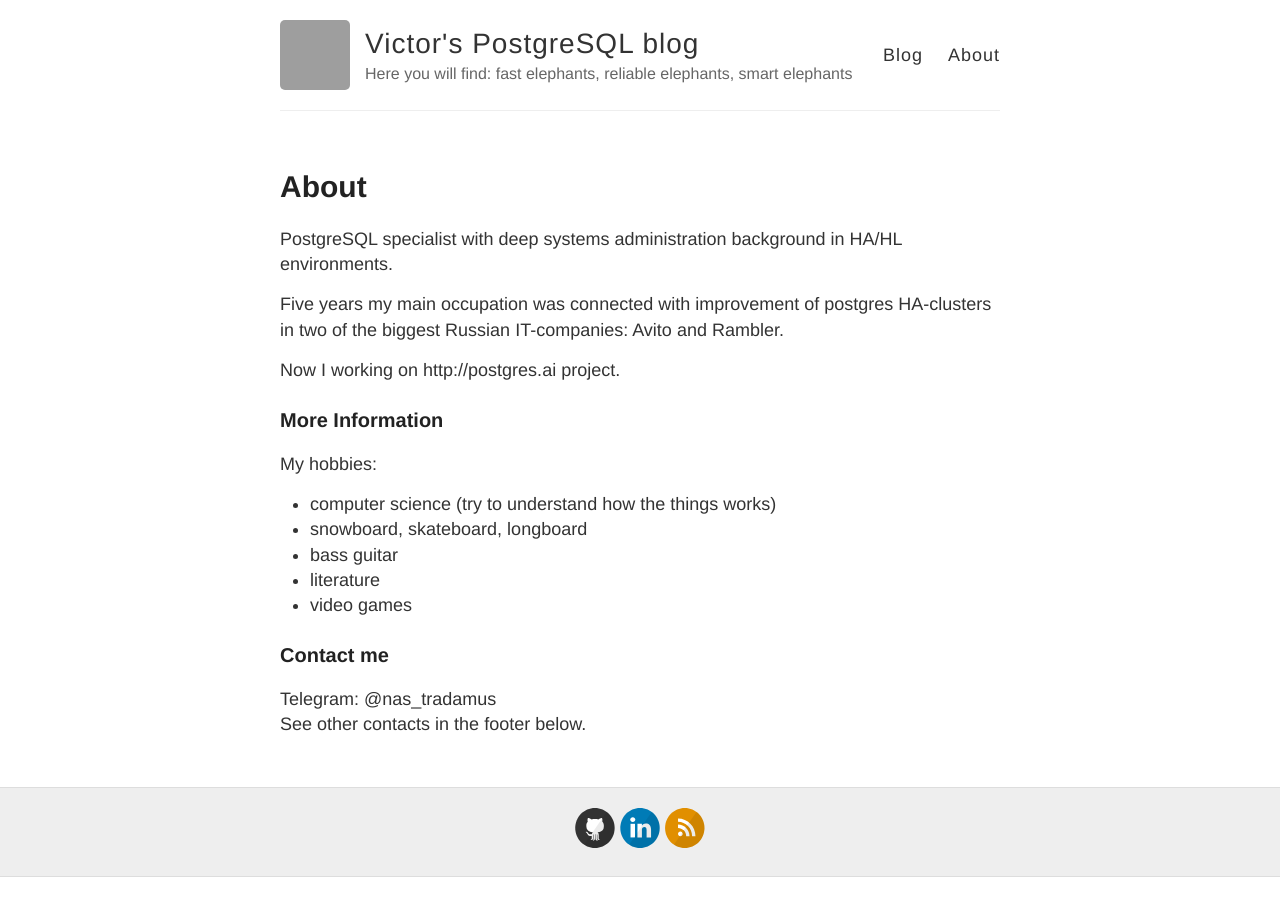
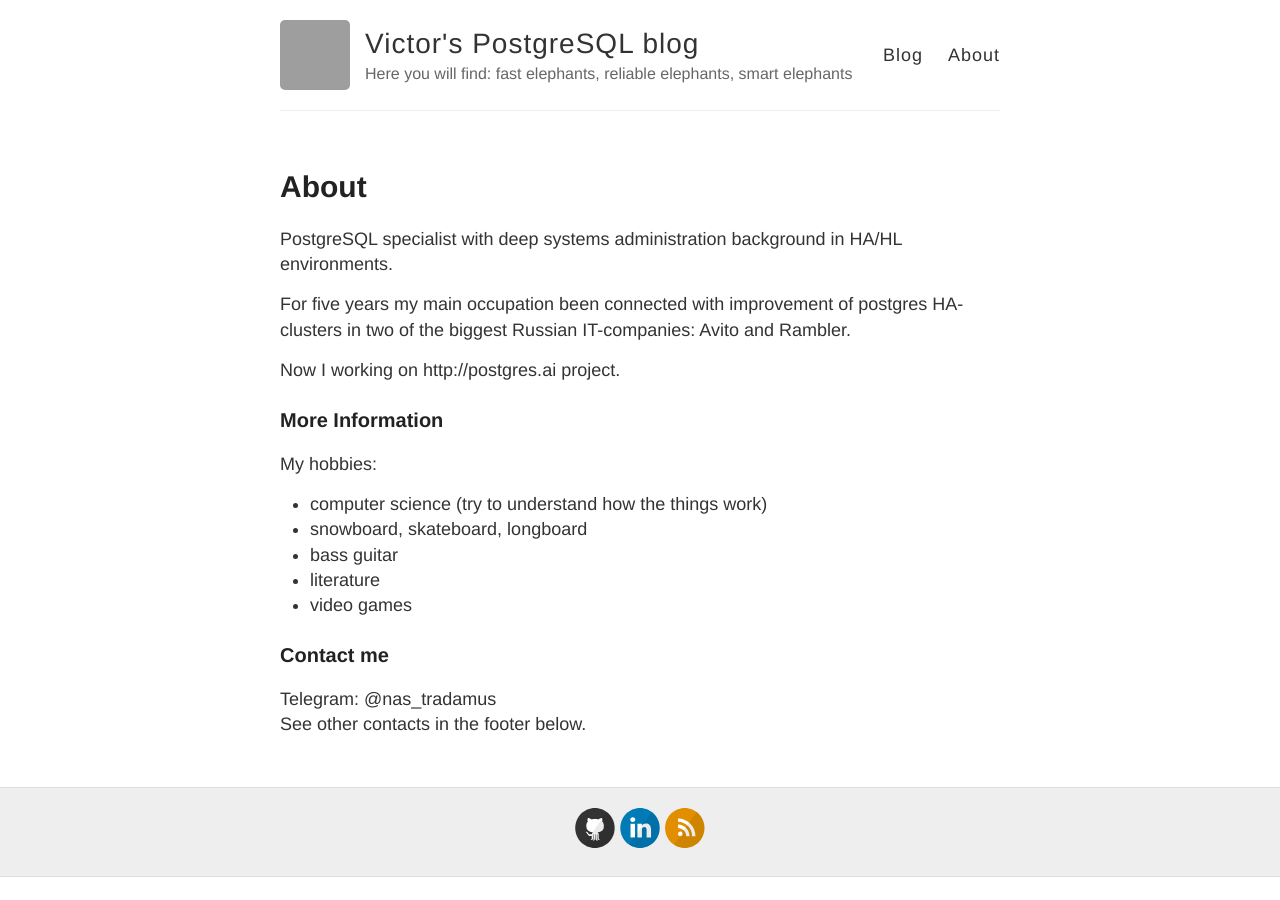
Before and after one commit to Nastradamus/nastradamus.github.io, a Jekyll site: the page built from about.md, in a window 1280 px wide. Built offline with Jekyll 4.4.1, drawn with Linux system fonts in a browser that asks for light colours; grey boxes are pictures that could not be loaded.

Commit message:
Update about.md

```diff
--- a/about.md
+++ b/about.md
@@ -6,7 +6,7 @@ permalink: /about/
 
 PostgreSQL specialist with deep systems administration background in HA/HL environments.
 
-Five years my main occupation was connected with improvement of postgres HA-clusters in two of the biggest Russian IT-companies: Avito and Rambler.
+For five years my main occupation been connected with improvement of postgres HA-clusters in two of the biggest Russian IT-companies: Avito and Rambler.
 
 Now I working on http://postgres.ai project.
 
@@ -14,7 +14,7 @@ Now I working on http://postgres.ai project.
 
 My hobbies:
 
-- computer science (try to understand how the things works)
+- computer science (try to understand how the things work)
 - snowboard, skateboard, longboard
 - bass guitar
 - literature
```
